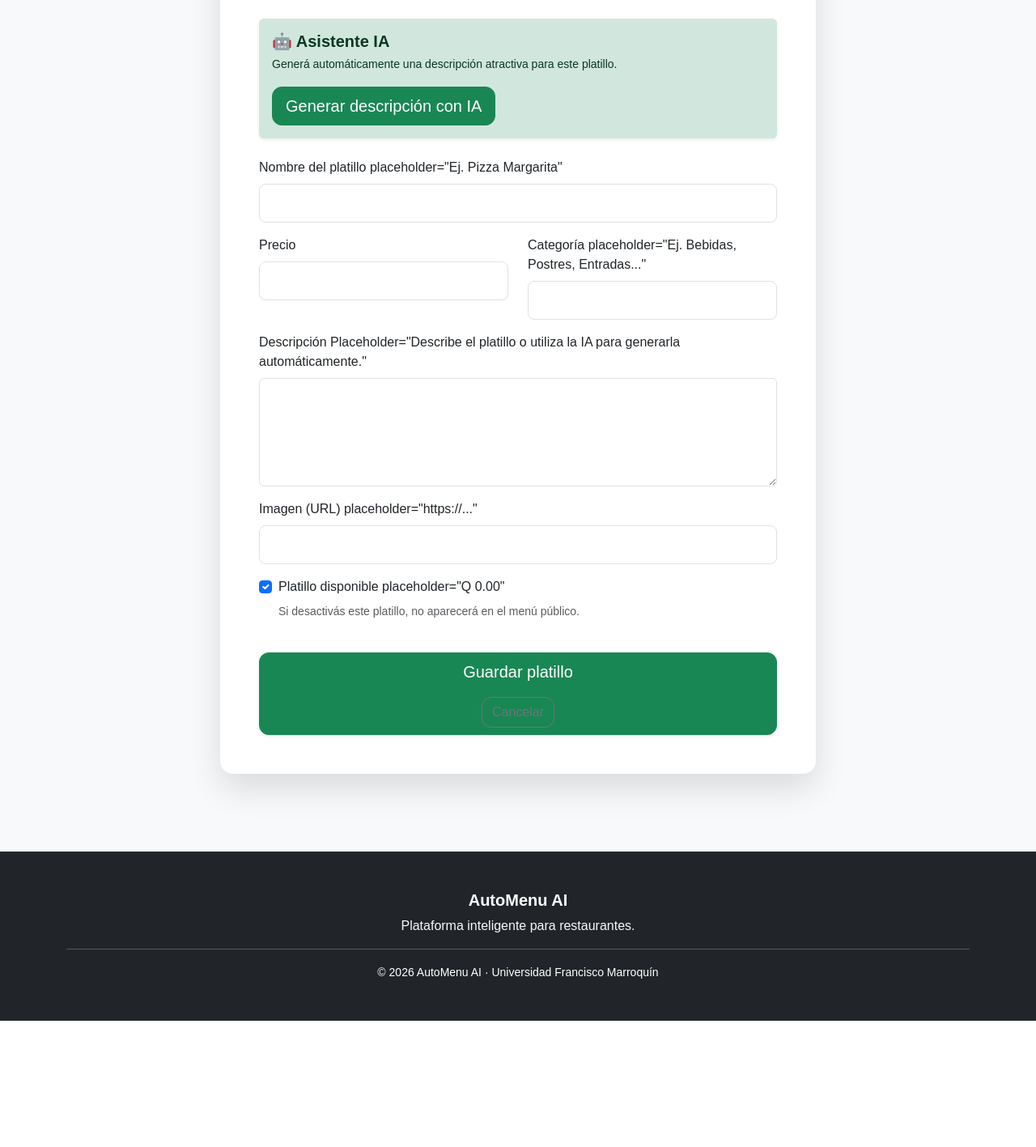
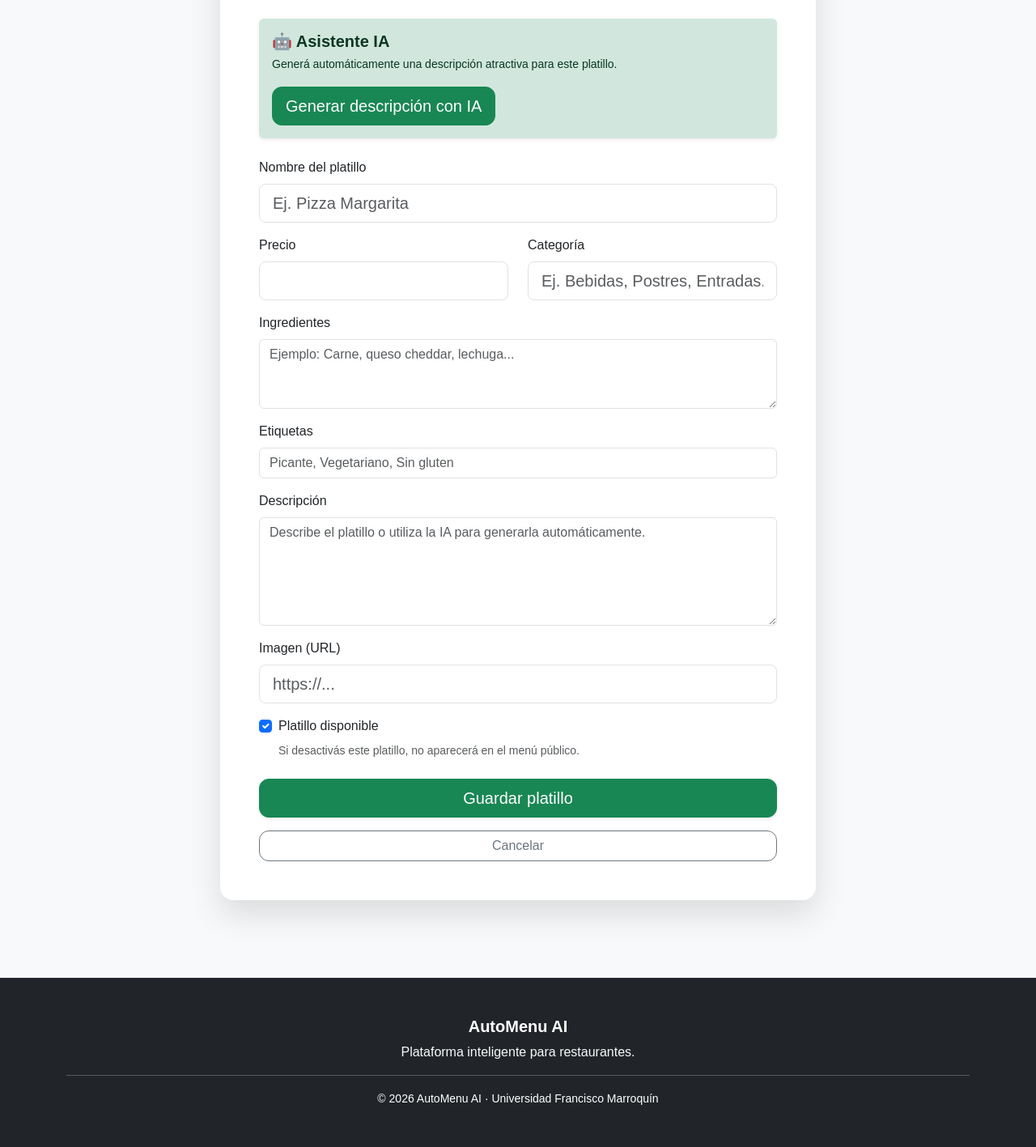
Before and after one commit to jose-giron-27/proyecto-final, a Flask app: template templates/dishes/create.html in a window 1280 px wide. Shown: the part 289-1706 px from the top of the page at 81% size. Before the commit the page ends 1550 px from the top, so only its background shows below. Run offline with Flask 3, Linux system fonts and the light colour scheme; the template is opened without the code that fills it, so the values that code supplies are empty.

Commit message:
fix: address PR review comments for frontend

```diff
--- a/templates/base.html
+++ b/templates/base.html
@@ -86,7 +86,7 @@
 
                         <a
                             class="nav-link"
-                            href="#plans">
+                            href="#planes">
 
                             Planes
 
--- a/templates/dishes/create.html
+++ b/templates/dishes/create.html
@@ -61,15 +61,15 @@ Nuevo platillo | AutoMenu AI
                             <label class="form-label">
 
                                 Nombre del platillo
-                                placeholder="Ej. Pizza Margarita"
 
                             </label>
 
                             <input
                                 type="text"
-                                name="name"
+                                name="nombre"
                                 class="form-control form-control-lg"
-                                required>
+                                required
+                                placeholder="Ej. Pizza Margarita">
 
                         </div>
 
@@ -86,7 +86,7 @@ Nuevo platillo | AutoMenu AI
                                 <input
                                     type="number"
                                     step="0.01"
-                                    name="price"
+                                    name="precio"
                                     class="form-control form-control-lg">
 
                             </div>
@@ -96,14 +96,15 @@ Nuevo platillo | AutoMenu AI
                                 <label class="form-label">
 
                                     Categoría
-                                    placeholder="Ej. Bebidas, Postres, Entradas..."
+
 
                                 </label>
 
                                 <input
                                     type="text"
-                                    name="category"
-                                    class="form-control form-control-lg">
+                                    name="categoria"
+                                    class="form-control form-control-lg"
+                                    placeholder="Ej. Bebidas, Postres, Entradas...">
 
                             </div>
 
@@ -113,15 +114,47 @@ Nuevo platillo | AutoMenu AI
 
                             <label class="form-label">
 
-                                Descripción
-                                Placeholder="Describe el platillo o utiliza la IA para generarla automáticamente."
+                                Ingredientes
 
                             </label>
 
                             <textarea
-                                name="description"
+                                name="ingredientes"
+                                class="form-control"
+                                rows="3"
+                                placeholder="Ejemplo: Carne, queso cheddar, lechuga..."></textarea>
+
+                        </div>
+
+                        <div class="mb-3">
+
+                            <label class="form-label">
+
+                                Etiquetas
+
+                            </label>
+
+                            <input
+                                type="text"
+                                name="etiquetas"
+                                class="form-control"
+                                placeholder="Picante, Vegetariano, Sin gluten">
+
+                        </div>
+
+                        <div class="mb-3">
+
+                            <label class="form-label">
+
+                                Descripción
+
+                            </label>
+
+                            <textarea
+                                name="descripcion"
                                 rows="5"
-                                class="form-control"></textarea>
+                                class="form-control"
+                                placeholder="Describe el platillo o utiliza la IA para generarla automáticamente."></textarea>
 
                         </div>
 
@@ -130,14 +163,15 @@ Nuevo platillo | AutoMenu AI
                             <label class="form-label">
 
                                 Imagen (URL)
-                                placeholder="https://..."
+
 
                             </label>
 
                             <input
                                 type="url"
-                                name="image_url"
-                                class="form-control form-control-lg">
+                                name="imagen_url"
+                                class="form-control form-control-lg"
+                                placeholder="https://...">
 
                         </div>
 
@@ -146,30 +180,32 @@ Nuevo platillo | AutoMenu AI
                             <input
                                 class="form-check-input"
                                 type="checkbox"
-                                name="is_available"
+                                name="disponible"
+                                id="disponible"
                                 checked>
 
-                            <label class="form-check-label">
+                            <label class="form-check-label" for="disponible">
 
                                 Platillo disponible
-                                placeholder="Q 0.00"
+
+                            </label>
                                 <p class="text-muted small mt-2">
 
                                     Si desactivás este platillo, no aparecerá en el menú público.
 
                                 </p>
-                            </label>
 
                         </div>
 
-                        <div class="d-grid">
+                            <div class="d-grid gap-3">
 
-                            <button
-                                type="submit"
-                                class="btn btn-success btn-lg shadow-sm">
+                                <button
+                                    type="submit"
+                                    class="btn btn-success btn-lg shadow-sm">
 
-                                Guardar platillo
-                            <div class="text-center mt-3">
+                                    Guardar platillo
+
+                                </button>
 
                                 <a
                                     href="/dishes"
@@ -180,7 +216,6 @@ Nuevo platillo | AutoMenu AI
                                 </a>
 
                             </div>
-                            </button>
 
                         </div>
 
```
Also changed, not shown: templates/dishes/edit.html (+37 -6 lines), templates/dishes/list.html (+53 -7 lines).
